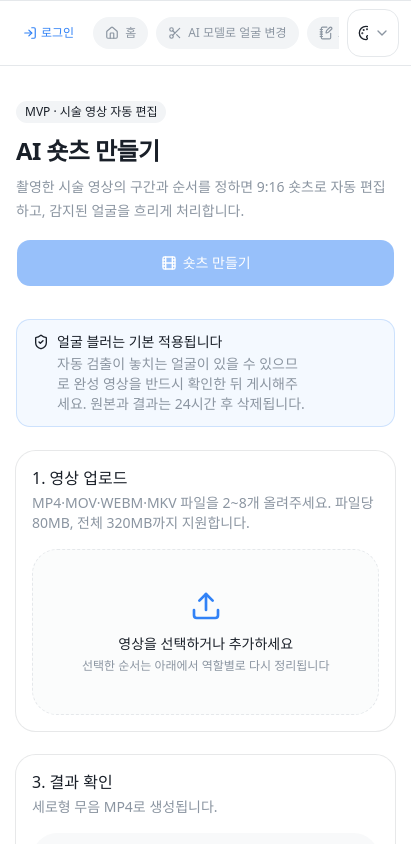
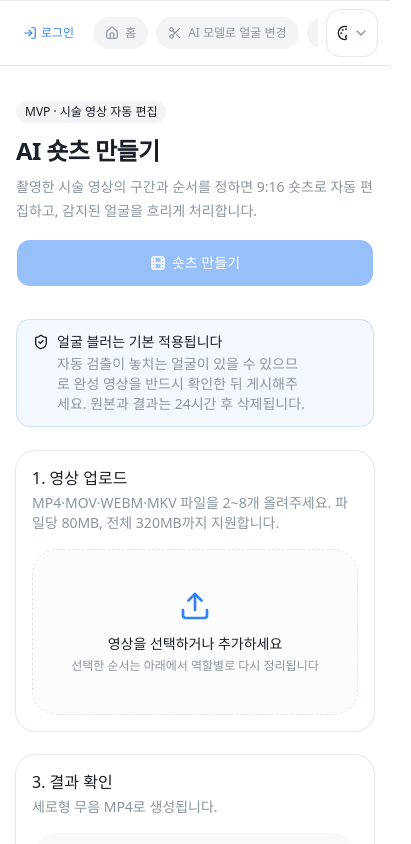
Before and after one commit to qja0707/SalonCutAI, a Next.js app in the folder frontend/: page /generate/shorts in a window 390 px wide. Shown: the top 844 px of the page, 411 px wide, since content can reach past the window. Built offline with nearby package versions, Linux system fonts and the light colour scheme.

Commit message:
fix: 모바일 헤더 가로 넘침 제거 (#106)
Co-authored-by: 노승원 <pagestone98@gmail.com>

```diff
--- a/frontend/src/components/app-shell.tsx
+++ b/frontend/src/components/app-shell.tsx
@@ -51,7 +51,7 @@ export function AppShell({ children }: { children: React.ReactNode }) {
         </div>
       </aside>
 
-      <div className="flex min-h-screen flex-1 flex-col">
+      <div className="flex min-h-screen min-w-0 flex-1 flex-col">
         {/*
           스크롤해도 남아 있어야 한다. /face-swap 폼이 길어서, 사진을 고르다 다른 메뉴로
           가려면 맨 위까지 되돌아가야 했다.
@@ -61,7 +61,7 @@ export function AppShell({ children }: { children: React.ReactNode }) {
           <div className="flex items-center gap-2 border-t border-border px-3 py-2">
             <nav
               aria-label="모바일 메뉴"
-              className="flex flex-1 gap-2 overflow-x-auto"
+              className="flex min-w-0 flex-1 gap-2 overflow-x-auto"
             >
               <LoginButton mode="mobile" />
 
```
